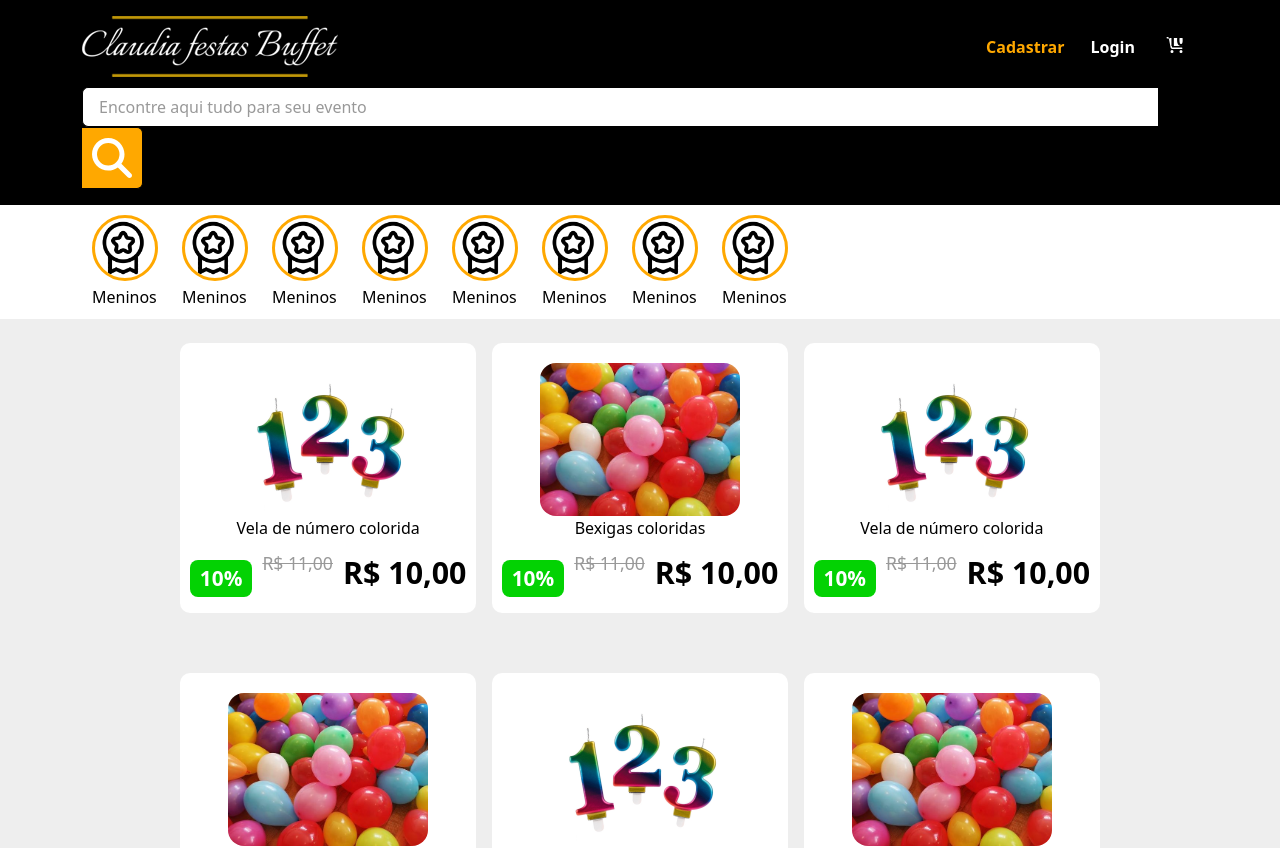
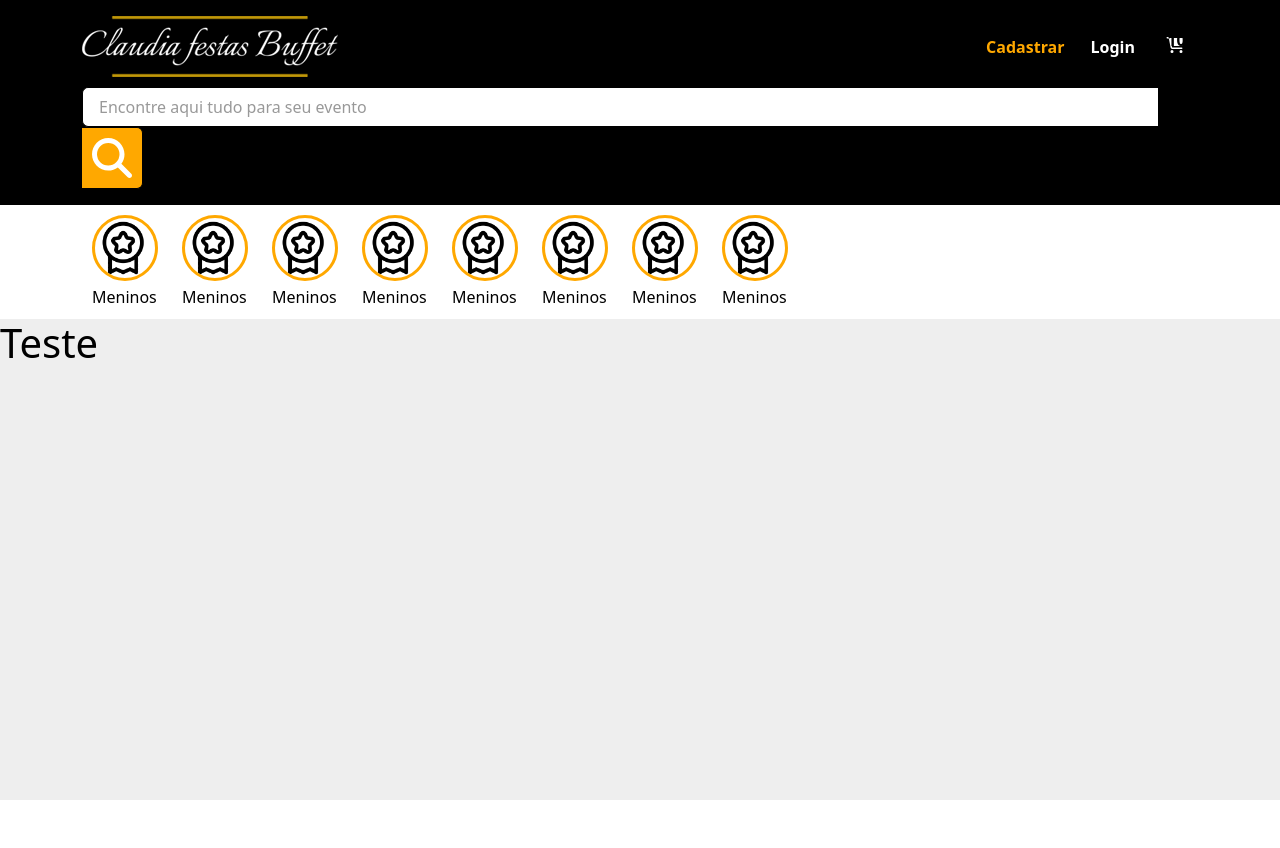
Before and after one commit to ica015/claudiafestas_Frontend, a Next.js app: page / in a window 1280 px wide. Shown: the top 848 px of the page. After the commit the page ends 800 px from the top, so only its background shows below. Built offline with nearby package versions, Linux system fonts and the light colour scheme.

Commit message:
Separação dos cards por componentes. Criação de um componente para apresentação dos produtos na home. Conexão com o backend

```diff
--- a/pages/index.tsx
+++ b/pages/index.tsx
@@ -1,6 +1,7 @@
 import Head from "next/head";
 import Script from "next/script";
 import ProductsList from "../src/components/home/cards";
+import CardsProducts from "../src/components/home/CardsProducts/indes";
 import Featured from "../src/components/home/featured";
 import Header from "../src/components/home/header";
 import HeaderNoAuth from "../src/components/home/headerNoAuth";
@@ -20,7 +21,7 @@ const Home = () =>{
       <main>
         <HeaderNoAuth/>
         <Featured/>
-        <ProductsList/>
+        {/* <CardsProducts/> */}
         <h1>Teste</h1>
       </main>
     </>
--- /dev/null
+++ b/src/components/home/CardsProducts/indes.tsx
@@ -0,0 +1,19 @@
+import Cards from "../cards";
+import { ProductType } from '../../../services/ProductService'
+
+interface props{
+    product:ProductType[]
+  }
+
+export default function CardsProducts({product} : props) {
+    return (
+        <>
+            {
+                product.map((product)=>(
+                    <Cards key={product.id} product={product}/>
+                ))
+            }
+        </>
+    )
+
+}
--- a/src/components/home/cards/index.tsx
+++ b/src/components/home/cards/index.tsx
@@ -1,24 +1,28 @@
 import { faStar as faStarRegular } from '@fortawesome/free-regular-svg-icons'
 import { faStar as faStarSolid } from '@fortawesome/free-solid-svg-icons'
 import { FontAwesomeIcon } from '@fortawesome/react-fontawesome'
-//import { faStar } from '@fnt'
 import Link from 'next/link'
 import { Container, Button } from 'reactstrap'
 import styles from './style.module.sass'
+import { ProductType } from '../../../services/ProductService'
 
-export default function ProductsList() {
+interface props {
+    product: ProductType
+}
+
+export default function Cards({product}:props) {
     return (
         <>
             <Container className='d-flex flex-wrap justify-content-center mt-4'>
                 <div className={styles.productContainer}>
                     <div className={styles.product}>
-                        <Link href='/product/id'>
+                        <Link href={`${process.env.NEXT_PUBLIC_BASEURL}/product/${product.id}`}>
                             <div className={styles.productDetails}>
                                 <div className={styles.alignTop}>
                                     <div className={styles.image}>
-                                        <img src="/products/vela_numero.jpg" alt="Descrição da Imagem" />
+                                        <img src={`${process.env.NEXT_PUBLIC_BASEURL}/${product.imageUrl}`} alt={`${product.name}`} />
                                     </div>
-                                    <p>Vela de número colorida</p>
+                                    <p>{`${product.name}`}</p>
                                 </div>
                                 <div className={styles.prices}>
                                     <span className={styles.discount}>10%</span>
@@ -34,7 +38,7 @@ export default function ProductsList() {
                         </div>
                     </div>
                 </div>
-                <div className={styles.productContainer}>
+                {/* <div className={styles.productContainer}>
                     <div className={styles.product}>
                         <Link href='/product/id'>
                             <div className={styles.productDetails}>
@@ -153,7 +157,7 @@ export default function ProductsList() {
                             <Button className={styles.addCart} outline>Adicionar ao Carrinho</Button>
                         </div>
                     </div>
-                </div>
+                </div> */}
 
 
             </Container>
--- /dev/null
+++ b/src/services/ProductService.ts
@@ -0,0 +1,35 @@
+import api from "./api";
+
+export type OptionalType = {
+    id: number
+    productId: number
+    description: Text
+    oldPrice:number
+    newPrice:number
+    minQuantity:number
+    inventoryQuantity:number
+    active:boolean
+}
+
+export type ProductType = {
+    id: number
+    name: string
+    imageUrl: string
+    featured: boolean
+    description: string
+    active:boolean
+    optional?: OptionalType[]
+}
+
+const ProductService = {
+    getRandonProducts: async ()=>{
+        const res = await api.get('/').catch((error)=>{
+            console.log(error.response.data.message)
+            return error.response
+        })
+
+        return res
+    }
+}
+
+export default ProductService
```
Also changed, not shown: src/services/api.ts (added, +9 -0 lines), 1 other file (tests, documents, lock files or other folders).
